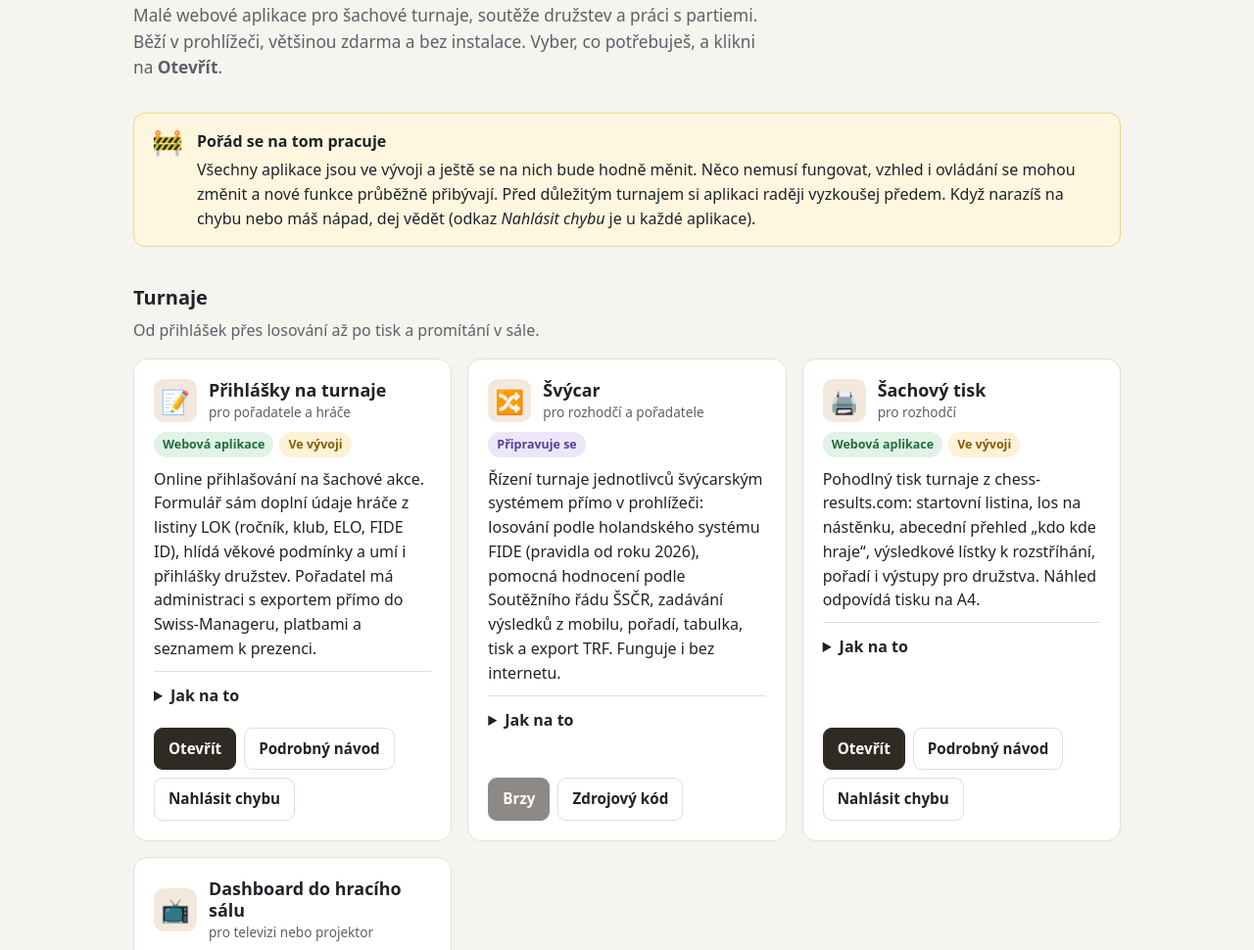
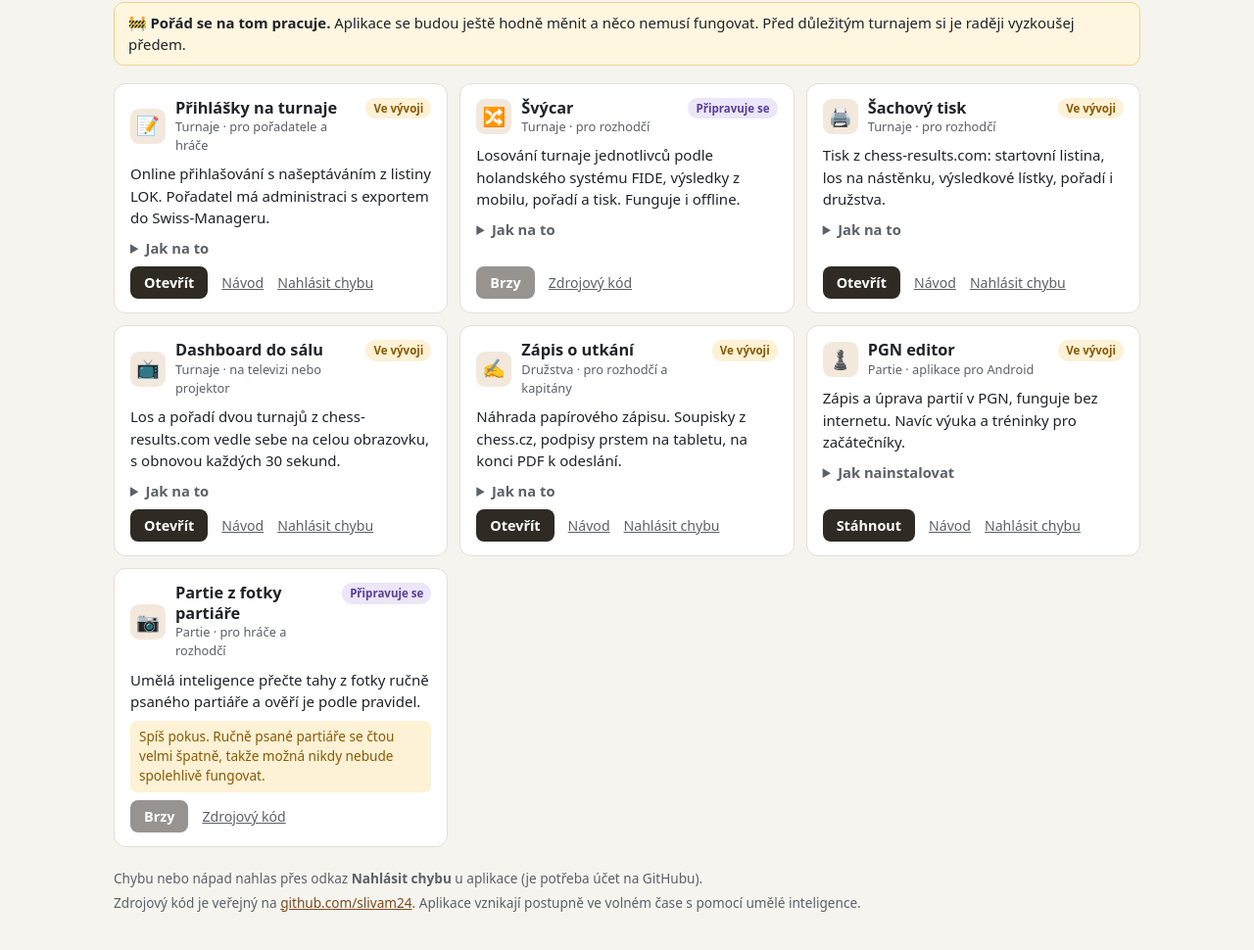
Before and after one commit to slivam24/slivam24.github.io, a plain HTML site: page index.html in a window 1280 px wide. Shown: the part 105-1075 px from the top of the page at 98% size. Drawn offline with Linux system fonts and the light colour scheme.

Commit message:
Kompaktnější vzhled: menší karty v jedné mřížce, kratší popisy
Co-Authored-By: Claude Opus 5.5 <noreply@anthropic.com>
Claude-Session: https://claude.ai/code/session_01AtY2V6rjGoptLywLiYgUkB

```diff
--- a/index.html
+++ b/index.html
@@ -53,78 +53,68 @@ body {
   margin: 0;
   background: var(--bg);
   color: var(--text);
-  font: 16px/1.55 system-ui, -apple-system, "Segoe UI", Roboto, sans-serif;
+  font: 15px/1.5 system-ui, -apple-system, "Segoe UI", Roboto, sans-serif;
 }
 a { color: var(--accent); }
-.wrap { max-width: 1040px; margin: 0 auto; padding: 0 16px; }
+.wrap { max-width: 1080px; margin: 0 auto; padding: 0 16px; }
 
-header { padding: 48px 0 24px; }
-header h1 { font-size: clamp(1.8rem, 5vw, 2.6rem); line-height: 1.15; margin: 0 0 12px; }
+header { padding: 28px 0 14px; }
+header h1 { font-size: clamp(1.5rem, 4vw, 2rem); line-height: 1.2; margin: 0 0 4px; }
 header h1 span { color: var(--accent); }
-header p { max-width: 640px; margin: 0; color: var(--muted); font-size: 1.08rem; }
+header p { margin: 0; color: var(--muted); }
 
 .banner {
-  display: flex; gap: 14px; align-items: flex-start;
   background: var(--banner); border: 1px solid var(--banner-line);
-  border-radius: 12px; padding: 16px 18px; margin: 8px 0 32px;
+  border-radius: 10px; padding: 9px 14px; margin: 0 0 18px; font-size: .93rem;
 }
-.banner .ico { font-size: 1.6rem; line-height: 1; }
-.banner strong { display: block; margin-bottom: 4px; }
-.banner p { margin: 0; }
 
-h2 { font-size: 1.25rem; margin: 36px 0 6px; }
-.section-note { margin: 0 0 16px; color: var(--muted); }
-
-.grid { display: grid; grid-template-columns: repeat(auto-fill, minmax(300px, 1fr)); gap: 16px; }
+.grid { display: grid; grid-template-columns: repeat(auto-fill, minmax(290px, 1fr)); gap: 12px; }
 .card {
-  background: var(--card); border: 1px solid var(--line); border-radius: 14px;
-  padding: 20px; display: flex; flex-direction: column; gap: 10px;
+  background: var(--card); border: 1px solid var(--line); border-radius: 12px;
+  padding: 14px 16px; display: flex; flex-direction: column; gap: 8px;
 }
-.card-head { display: flex; align-items: center; gap: 12px; }
+.card-head { display: flex; align-items: center; gap: 10px; }
 .emoji {
-  flex: none; width: 44px; height: 44px; border-radius: 10px;
-  display: grid; place-items: center; font-size: 1.5rem; background: var(--accent-soft);
+  flex: none; width: 36px; height: 36px; border-radius: 9px;
+  display: grid; place-items: center; font-size: 1.2rem; background: var(--accent-soft);
 }
-.card h3 { margin: 0; font-size: 1.12rem; line-height: 1.25; }
-.who { font-size: .85rem; color: var(--muted); }
-.card p { margin: 0; }
-.badges { display: flex; flex-wrap: wrap; gap: 6px; }
-.badge { font-size: .78rem; font-weight: 600; padding: 3px 9px; border-radius: 999px; white-space: nowrap; }
-.b-ok { background: var(--ok-soft); color: var(--ok); }
+.card h3 { margin: 0; font-size: 1.02rem; line-height: 1.25; }
+.meta { font-size: .8rem; color: var(--muted); }
+.badge {
+  margin-left: auto; align-self: flex-start; flex: none;
+  font-size: .72rem; font-weight: 600; padding: 2px 8px; border-radius: 999px; white-space: nowrap;
+}
 .b-warn { background: var(--warn-soft); color: var(--warn); }
 .b-dev { background: var(--dev-soft); color: var(--dev); }
+.card p { margin: 0; }
+.note {
+  font-size: .85rem; color: var(--warn); background: var(--warn-soft);
+  border-radius: 7px; padding: 6px 9px;
+}
 
-.note {
-  font-size: .92rem; color: var(--warn); background: var(--warn-soft);
-  border-radius: 8px; padding: 8px 10px;
-}
-details { border-top: 1px solid var(--line); padding-top: 8px; }
-summary { cursor: pointer; font-weight: 600; padding: 4px 0; }
-details ol, details ul { margin: 6px 0 4px; padding-left: 1.3em; }
-details li { margin: 3px 0; }
+details { font-size: .92rem; }
+summary { cursor: pointer; font-weight: 600; color: var(--muted); }
+summary:hover { color: var(--text); }
+details ol { margin: 6px 0 2px; padding-left: 1.3em; }
+details li { margin: 2px 0; }
+details p { margin: 4px 0 0; }
 kbd {
-  font: .85em ui-monospace, SFMono-Regular, Menlo, monospace; padding: 1px 5px;
+  font: .85em ui-monospace, SFMono-Regular, Menlo, monospace; padding: 0 4px;
   border: 1px solid var(--line); border-bottom-width: 2px; border-radius: 4px; background: var(--bg);
 }
 
-.actions { margin-top: auto; padding-top: 6px; display: flex; flex-wrap: wrap; gap: 8px; }
+.actions { margin-top: auto; display: flex; align-items: center; flex-wrap: wrap; gap: 4px 14px; font-size: .88rem; }
 .btn {
-  display: inline-block; text-decoration: none; font-weight: 600; font-size: .95rem;
-  padding: 9px 14px; border-radius: 9px; border: 1px solid var(--btn);
+  display: inline-block; text-decoration: none; font-weight: 600; font-size: .9rem;
+  padding: 6px 14px; border-radius: 8px; background: var(--btn); color: var(--btn-text);
 }
-.btn-main { background: var(--btn); color: var(--btn-text); }
-.btn-sec { color: var(--text); border-color: var(--line); }
-.btn:hover { filter: brightness(1.1); }
-.btn-sec:hover { border-color: var(--muted); }
-.btn[aria-disabled="true"] { opacity: .55; pointer-events: none; }
+.btn:hover { filter: brightness(1.15); }
+.btn[aria-disabled="true"] { opacity: .5; pointer-events: none; }
+.actions a:not(.btn) { color: var(--muted); }
+.actions a:not(.btn):hover { color: var(--accent); }
 
-.feedback {
-  margin: 40px 0 0; padding: 20px; border-radius: 14px;
-  background: var(--card); border: 1px solid var(--line);
-}
-.feedback h2 { margin-top: 0; }
-.feedback p { margin: 0 0 8px; }
-footer { padding: 28px 0 40px; color: var(--muted); font-size: .9rem; }
+footer { padding: 22px 0 32px; color: var(--muted); font-size: .85rem; }
+footer p { margin: 0 0 4px; }
 </style>
 </head>
 <body>
@@ -132,228 +122,169 @@ footer { padding: 28px 0 40px; color: var(--muted); font-size: .9rem; }
 
 <header>
   <h1><span>♞</span> Šachové aplikace</h1>
-  <p>Malé webové aplikace pro šachové turnaje, soutěže družstev a práci s partiemi.
-    Běží v prohlížeči, většinou zdarma a bez instalace. Vyber, co potřebuješ, a klikni na <strong>Otevřít</strong>.</p>
+  <p>Webové aplikace pro turnaje, soutěže družstev a partie. Běží v prohlížeči a jsou zdarma.</p>
 </header>
 
-<div class="banner" role="note">
-  <div class="ico" aria-hidden="true">🚧</div>
-  <div>
-    <strong>Pořád se na tom pracuje</strong>
-    <p>Všechny aplikace jsou ve vývoji a ještě se na nich bude hodně měnit. Něco nemusí fungovat,
-      vzhled i ovládání se mohou změnit a nové funkce průběžně přibývají. Před důležitým turnajem
-      si aplikaci raději vyzkoušej předem. Když narazíš na chybu nebo máš nápad, dej vědět
-      (odkaz <em>Nahlásit chybu</em> je u každé aplikace).</p>
-  </div>
-</div>
+<p class="banner" role="note">🚧 <strong>Pořád se na tom pracuje.</strong> Aplikace se budou ještě hodně měnit
+  a něco nemusí fungovat. Před důležitým turnajem si je raději vyzkoušej předem.</p>
 
-<h2>Turnaje</h2>
-<p class="section-note">Od přihlášek přes losování až po tisk a promítání v sále.</p>
 <div class="grid">
 
   <article class="card">
     <div class="card-head">
       <div class="emoji" aria-hidden="true">📝</div>
-      <div><h3>Přihlášky na turnaje</h3><div class="who">pro pořadatele a hráče</div></div>
+      <div><h3>Přihlášky na turnaje</h3><div class="meta">Turnaje · pro pořadatele a hráče</div></div>
+      <span class="badge b-warn">Ve vývoji</span>
     </div>
-    <div class="badges"><span class="badge b-ok">Webová aplikace</span><span class="badge b-warn">Ve vývoji</span></div>
-    <p>Online přihlašování na šachové akce. Formulář sám doplní údaje hráče z listiny LOK
-      (ročník, klub, ELO, FIDE ID), hlídá věkové podmínky a umí i přihlášky družstev.
-      Pořadatel má administraci s exportem přímo do Swiss-Manageru, platbami a seznamem k prezenci.</p>
+    <p>Online přihlašování s našeptáváním z listiny LOK. Pořadatel má administraci s exportem do Swiss-Manageru.</p>
     <details>
       <summary>Jak na to</summary>
       <ol>
-        <li><strong>Hráč:</strong> otevře přehled akcí, vybere turnaj a začne psát své jméno. Zbytek se doplní sám.</li>
-        <li>Po odeslání přijde potvrzovací e-mail s odkazem, přes který jde přihlášku později změnit nebo zrušit.</li>
-        <li><strong>Pořadatel:</strong> se přihlásí Google účtem do administrace, založí akci a turnaje a rozešle odkaz.</li>
-        <li>Před turnajem stáhne export pro Swiss-Manager a vytiskne seznam k prezenci.</li>
+        <li><strong>Hráč:</strong> vybere turnaj a začne psát své jméno. Ročník, klub a ELO se doplní samy.</li>
+        <li>Přijde mu potvrzovací e-mail s odkazem pro pozdější změnu nebo odhlášení.</li>
+        <li><strong>Pořadatel:</strong> se přihlásí Google účtem do administrace a založí akci a turnaje.</li>
+        <li>Před turnajem stáhne export pro Swiss-Manager a seznam k prezenci.</li>
       </ol>
     </details>
     <div class="actions">
-      <a class="btn btn-main" href="https://slivam24.github.io/Prihlasovaci_formular/">Otevřít</a>
-      <a class="btn btn-sec" href="https://github.com/slivam24/Prihlasovaci_formular#readme">Podrobný návod</a>
-      <a class="btn btn-sec" href="https://github.com/slivam24/Prihlasovaci_formular/issues">Nahlásit chybu</a>
+      <a class="btn" href="https://slivam24.github.io/Prihlasovaci_formular/">Otevřít</a>
+      <a href="https://github.com/slivam24/Prihlasovaci_formular#readme">Návod</a>
+      <a href="https://github.com/slivam24/Prihlasovaci_formular/issues">Nahlásit chybu</a>
     </div>
   </article>
 
   <article class="card">
     <div class="card-head">
       <div class="emoji" aria-hidden="true">🔀</div>
-      <div><h3>Švýcar</h3><div class="who">pro rozhodčí a pořadatele</div></div>
+      <div><h3>Švýcar</h3><div class="meta">Turnaje · pro rozhodčí</div></div>
+      <span class="badge b-dev">Připravuje se</span>
     </div>
-    <div class="badges"><span class="badge b-dev">Připravuje se</span></div>
-    <p>Řízení turnaje jednotlivců švýcarským systémem přímo v prohlížeči: losování podle holandského
-      systému FIDE (pravidla od roku 2026), pomocná hodnocení podle Soutěžního řádu ŠSČR,
-      zadávání výsledků z mobilu, pořadí, tabulka, tisk a export TRF. Funguje i bez internetu.</p>
+    <p>Losování turnaje jednotlivců podle holandského systému FIDE, výsledky z mobilu, pořadí a tisk. Funguje i offline.</p>
     <details>
       <summary>Jak na to</summary>
       <ol>
-        <li>Založ turnaj a zadej hráče. Startovní čísla se seřadí podle ratingu sama.</li>
-        <li>Vylosuj kolo a výsledky zadávej velkými tlačítky 1–0, ½, 0–1.</li>
+        <li>Založ turnaj a zadej hráče.</li>
+        <li>Vylosuj kolo a zadávej výsledky velkými tlačítky 1–0, ½, 0–1.</li>
         <li>Po kole vytiskni pořadí nebo tabulku a pokračuj dalším kolem.</li>
-        <li>Turnaj si průběžně zálohuj do souboru. Data jsou jen v tvém zařízení.</li>
       </ol>
-      <p>Aplikace je zatím rozpracovaná a ještě není zveřejněná. Odkaz přibude, až bude připravená k vyzkoušení.</p>
+      <p>Zatím není zveřejněná, odkaz přibude, až bude připravená k vyzkoušení.</p>
     </details>
     <div class="actions">
-      <a class="btn btn-main" aria-disabled="true" tabindex="-1">Brzy</a>
-      <a class="btn btn-sec" href="https://github.com/slivam24/Easy_svicar">Zdrojový kód</a>
+      <a class="btn" aria-disabled="true" tabindex="-1">Brzy</a>
+      <a href="https://github.com/slivam24/Easy_svicar">Zdrojový kód</a>
     </div>
   </article>
 
   <article class="card">
     <div class="card-head">
       <div class="emoji" aria-hidden="true">🖨️</div>
-      <div><h3>Šachový tisk</h3><div class="who">pro rozhodčí</div></div>
+      <div><h3>Šachový tisk</h3><div class="meta">Turnaje · pro rozhodčí</div></div>
+      <span class="badge b-warn">Ve vývoji</span>
     </div>
-    <div class="badges"><span class="badge b-ok">Webová aplikace</span><span class="badge b-warn">Ve vývoji</span></div>
-    <p>Pohodlný tisk turnaje z chess-results.com: startovní listina, los na nástěnku, abecední
-      přehled „kdo kde hraje“, výsledkové lístky k rozstříhání, pořadí i výstupy pro družstva.
-      Náhled odpovídá tisku na A4.</p>
+    <p>Tisk z chess-results.com: startovní listina, los na nástěnku, výsledkové lístky, pořadí i družstva.</p>
     <details>
       <summary>Jak na to</summary>
       <ol>
-        <li>Vlož odkaz na turnaj na chess-results.com (nebo jeho číslo) a stáhni data.</li>
-        <li>Vyber výstup, třeba los kola nebo výsledkové lístky, a uprav vzhled.</li>
-        <li>Klikni na <strong>Tisknout</strong>.</li>
-        <li>Po dalším kole stačí <strong>Aktualizovat data</strong>. Nastavení si prohlížeč pamatuje.</li>
+        <li>Vlož odkaz na turnaj na chess-results.com a stáhni data.</li>
+        <li>Vyber výstup a klikni na <strong>Tisknout</strong>.</li>
+        <li>Po dalším kole stačí <strong>Aktualizovat data</strong>.</li>
       </ol>
     </details>
     <div class="actions">
-      <a class="btn btn-main" href="https://slivam24.github.io/print-chess-results/">Otevřít</a>
-      <a class="btn btn-sec" href="https://github.com/slivam24/print-chess-results#n%C3%A1vod-k-pou%C5%BEit%C3%AD">Podrobný návod</a>
-      <a class="btn btn-sec" href="https://github.com/slivam24/print-chess-results/issues">Nahlásit chybu</a>
+      <a class="btn" href="https://slivam24.github.io/print-chess-results/">Otevřít</a>
+      <a href="https://github.com/slivam24/print-chess-results#n%C3%A1vod-k-pou%C5%BEit%C3%AD">Návod</a>
+      <a href="https://github.com/slivam24/print-chess-results/issues">Nahlásit chybu</a>
     </div>
   </article>
 
   <article class="card">
     <div class="card-head">
       <div class="emoji" aria-hidden="true">📺</div>
-      <div><h3>Dashboard do hracího sálu</h3><div class="who">pro televizi nebo projektor</div></div>
+      <div><h3>Dashboard do sálu</h3><div class="meta">Turnaje · na televizi nebo projektor</div></div>
+      <span class="badge b-warn">Ve vývoji</span>
     </div>
-    <div class="badges"><span class="badge b-ok">Webová aplikace</span><span class="badge b-warn">Ve vývoji</span></div>
-    <p>Los a pořadí dvou turnajů z chess-results.com vedle sebe na celou obrazovku. Výsledky se
-      každých 30 sekund doplňují samy, písmo se přizpůsobí velikosti obrazovky a dlouhý los
-      se pomalu posouvá.</p>
+    <p>Los a pořadí dvou turnajů z chess-results.com vedle sebe na celou obrazovku, s obnovou každých 30 sekund.</p>
     <details>
       <summary>Jak na to</summary>
       <ol>
-        <li>Otevři stránku na počítači připojeném k televizi.</li>
         <li>Zadej čísla nebo odkazy dvou turnajů z chess-results.com.</li>
         <li>Zvol <strong>Zobrazit na celou obrazovku</strong>.</li>
-        <li>Klávesy: <kbd>L</kbd> los, <kbd>P</kbd> pořadí, <kbd>O</kbd> obojí, <kbd>+</kbd>/<kbd>−</kbd> písmo, <kbd>F</kbd> celá obrazovka.</li>
+        <li>Klávesy: <kbd>L</kbd> los, <kbd>P</kbd> pořadí, <kbd>O</kbd> obojí, <kbd>+</kbd>/<kbd>−</kbd> písmo.</li>
       </ol>
     </details>
     <div class="actions">
-      <a class="btn btn-main" href="https://slivam24.github.io/chess-ressults-dashboard/">Otevřít</a>
-      <a class="btn btn-sec" href="https://github.com/slivam24/chess-ressults-dashboard#readme">Podrobný návod</a>
-      <a class="btn btn-sec" href="https://github.com/slivam24/chess-ressults-dashboard/issues">Nahlásit chybu</a>
+      <a class="btn" href="https://slivam24.github.io/chess-ressults-dashboard/">Otevřít</a>
+      <a href="https://github.com/slivam24/chess-ressults-dashboard#readme">Návod</a>
+      <a href="https://github.com/slivam24/chess-ressults-dashboard/issues">Nahlásit chybu</a>
     </div>
   </article>
-
-</div>
-
-<h2>Soutěže družstev</h2>
-<div class="grid">
 
   <article class="card">
     <div class="card-head">
       <div class="emoji" aria-hidden="true">✍️</div>
-      <div><h3>Zápis o utkání</h3><div class="who">pro rozhodčí a kapitány</div></div>
+      <div><h3>Zápis o utkání</h3><div class="meta">Družstva · pro rozhodčí a kapitány</div></div>
+      <span class="badge b-warn">Ve vývoji</span>
     </div>
-    <div class="badges"><span class="badge b-ok">Webová aplikace</span><span class="badge b-ok">Funguje i offline</span><span class="badge b-warn">Ve vývoji</span></div>
-    <p>Náhrada papírového zápisu o šachovém utkání. Soupisky se načtou ze stránek chess.cz
-      nebo chess-results.com, zápis se vyplní na tabletu či telefonu, podepíše prstem
-      a na konci vznikne PDF a obrázek, který jde rovnou poslat e-mailem.</p>
+    <p>Náhrada papírového zápisu. Soupisky z chess.cz, podpisy prstem na tabletu, na konci PDF k odeslání.</p>
     <details>
       <summary>Jak na to</summary>
       <ol>
-        <li><strong>Zápas:</strong> vyber soutěž, kolo a zápas.</li>
-        <li><strong>Sestavy:</strong> zaškrtni hráče ze soupisky. Aplikace hlídá pravidla o hostech a počtu hráčů.</li>
-        <li><strong>Výsledky:</strong> zadávej průběžně, součet se počítá sám.</li>
-        <li><strong>Podpisy:</strong> rozhodčí a kapitáni se podepíšou prstem (na počítači přes QR kód na telefonu).</li>
-        <li><strong>Výstup:</strong> zkontroluj zápis a ulož nebo pošli PDF.</li>
+        <li>Vyber soutěž, kolo a zápas, pak zaškrtni hráče ze soupisky.</li>
+        <li>Zadávej výsledky, součet se počítá sám.</li>
+        <li>Rozhodčí a kapitáni se podepíšou prstem.</li>
+        <li>Zkontroluj zápis a ulož nebo pošli PDF.</li>
       </ol>
-      <p>Tip: v prohlížeči telefonu jde aplikaci přidat na plochu jako ikonu.</p>
+      <p>Tip: na telefonu jde aplikaci přidat na plochu jako ikonu.</p>
     </details>
     <div class="actions">
-      <a class="btn btn-main" href="https://slivam24.github.io/zapis-o-utkani/">Otevřít</a>
-      <a class="btn btn-sec" href="https://github.com/slivam24/zapis-o-utkani#readme">Podrobný návod</a>
-      <a class="btn btn-sec" href="https://github.com/slivam24/zapis-o-utkani/issues">Nahlásit chybu</a>
+      <a class="btn" href="https://slivam24.github.io/zapis-o-utkani/">Otevřít</a>
+      <a href="https://github.com/slivam24/zapis-o-utkani#readme">Návod</a>
+      <a href="https://github.com/slivam24/zapis-o-utkani/issues">Nahlásit chybu</a>
     </div>
   </article>
-
-</div>
-
-<h2>Partie</h2>
-<div class="grid">
 
   <article class="card">
     <div class="card-head">
       <div class="emoji" aria-hidden="true">♟️</div>
-      <div><h3>PGN editor</h3><div class="who">pro hráče, trenéry a děti</div></div>
+      <div><h3>PGN editor</h3><div class="meta">Partie · aplikace pro Android</div></div>
+      <span class="badge b-warn">Ve vývoji</span>
     </div>
-    <div class="badges"><span class="badge b-ok">Aplikace pro Android</span><span class="badge b-ok">Bez internetu</span><span class="badge b-warn">Ve vývoji</span></div>
-    <p>Zápis a úprava šachových partií ve formátu PGN: varianty, komentáře, česká notace,
-      názvy zahájení. Partii jde uložit nebo poslat e-mailem. Navíc obsahuje výuku a tréninky
-      pro začátečníky (tahy figur, pěšci proti pěšcům, vlci a ovečka).</p>
+    <p>Zápis a úprava partií v PGN, funguje bez internetu. Navíc výuka a tréninky pro začátečníky.</p>
     <details>
       <summary>Jak nainstalovat</summary>
       <ol>
-        <li>V telefonu otevři stránku <strong>Releases</strong> (tlačítko Stáhnout).</li>
-        <li>U nejnovějšího vydání stáhni soubor <code>pgn-editor-X.Y.apk</code>.</li>
+        <li>V telefonu klikni na <strong>Stáhnout</strong> a stáhni soubor <code>pgn-editor-X.Y.apk</code>.</li>
         <li>Otevři ho a povol prohlížeči instalovat aplikace.</li>
-        <li>Pokud se ozve Play Protect, zvol <strong>Přesto nainstalovat</strong>. Hlásí to jen proto, že aplikace zatím není v Obchodu Play.</li>
+        <li>Když se ozve Play Protect, zvol <strong>Přesto nainstalovat</strong>.</li>
       </ol>
-      <p>Novou verzi stačí nainstalovat přes starou, partie i nastavení zůstanou.</p>
+      <p>Novou verzi stačí nainstalovat přes starou, partie zůstanou.</p>
     </details>
     <div class="actions">
-      <a class="btn btn-main" href="https://github.com/slivam24/pgn-editor/releases/latest">Stáhnout</a>
-      <a class="btn btn-sec" href="https://github.com/slivam24/pgn-editor#readme">Podrobný návod</a>
-      <a class="btn btn-sec" href="https://github.com/slivam24/pgn-editor/issues">Nahlásit chybu</a>
+      <a class="btn" href="https://github.com/slivam24/pgn-editor/releases/latest">Stáhnout</a>
+      <a href="https://github.com/slivam24/pgn-editor#readme">Návod</a>
+      <a href="https://github.com/slivam24/pgn-editor/issues">Nahlásit chybu</a>
     </div>
   </article>
 
   <article class="card">
     <div class="card-head">
       <div class="emoji" aria-hidden="true">📷</div>
-      <div><h3>Partie z fotky partiáře</h3><div class="who">pro hráče a rozhodčí</div></div>
+      <div><h3>Partie z fotky partiáře</h3><div class="meta">Partie · pro hráče a rozhodčí</div></div>
+      <span class="badge b-dev">Připravuje se</span>
     </div>
-    <div class="badges"><span class="badge b-dev">Připravuje se</span></div>
-    <p>Vyfotíš ručně psaný partiář a umělá inteligence (Claude) z něj přečte tahy. Každý tah se
-      ověří podle pravidel šachu, nejistá místa se ukážou ke kontrole a výsledkem je partie v PGN.
-      Zvládne českou i cizí notaci.</p>
-    <details>
-      <summary>Jak na to</summary>
-      <ol>
-        <li>Vlož vlastní klíč ke Claude API (získáš ho na platform.claude.com). Uloží se jen v tvém prohlížeči.</li>
-        <li>Vyfoť partiář nebo vyber fotku či PDF (nejvýš 4 strany).</li>
-        <li>Klikni na <strong>Přečíst partiář</strong>.</li>
-        <li>Zkontroluj zvýrazněné tahy a případně vyber správný.</li>
-        <li>Zkopíruj nebo stáhni PGN.</li>
-      </ol>
-      <p>Pozor: čtení je placené z tvého klíče, jeden partiář obvykle stojí 0,10 až 0,30 USD.</p>
-    </details>
-    <p class="note">Jde spíš o pokus. Ručně psané partiáře se čtou velmi špatně, takže je dost možné,
-      že aplikace nikdy nebude spolehlivě fungovat.</p>
+    <p>Umělá inteligence přečte tahy z fotky ručně psaného partiáře a ověří je podle pravidel.</p>
+    <p class="note">Spíš pokus. Ručně psané partiáře se čtou velmi špatně, takže možná nikdy nebude spolehlivě fungovat.</p>
     <div class="actions">
-      <a class="btn btn-main" aria-disabled="true" tabindex="-1">Brzy</a>
-      <a class="btn btn-sec" href="https://github.com/slivam24/Photo-to-PGN">Zdrojový kód</a>
+      <a class="btn" aria-disabled="true" tabindex="-1">Brzy</a>
+      <a href="https://github.com/slivam24/Photo-to-PGN">Zdrojový kód</a>
     </div>
   </article>
 
 </div>
 
-<section class="feedback">
-  <h2>Chyby, nápady, připomínky</h2>
-  <p>Každá zpětná vazba pomáhá. Nejlíp přes odkaz <strong>Nahlásit chybu</strong> u konkrétní aplikace
-    (je potřeba účet na GitHubu): napiš, co jsi dělal, co se stalo a co jsi čekal. Pomůže i snímek obrazovky.</p>
-  <p>Aplikace jsou zdarma a jejich zdrojový kód je veřejný na
-    <a href="https://github.com/slivam24">github.com/slivam24</a>.</p>
-</section>
-
 <footer>
-  Aplikace vznikají postupně ve volném čase a s pomocí umělé inteligence. Používáš je na vlastní odpovědnost.
+  <p>Chybu nebo nápad nahlas přes odkaz <strong>Nahlásit chybu</strong> u aplikace (je potřeba účet na GitHubu).</p>
+  <p>Zdrojový kód je veřejný na <a href="https://github.com/slivam24">github.com/slivam24</a>. Aplikace vznikají postupně ve volném čase s pomocí umělé inteligence.</p>
 </footer>
 
 </div>
```
